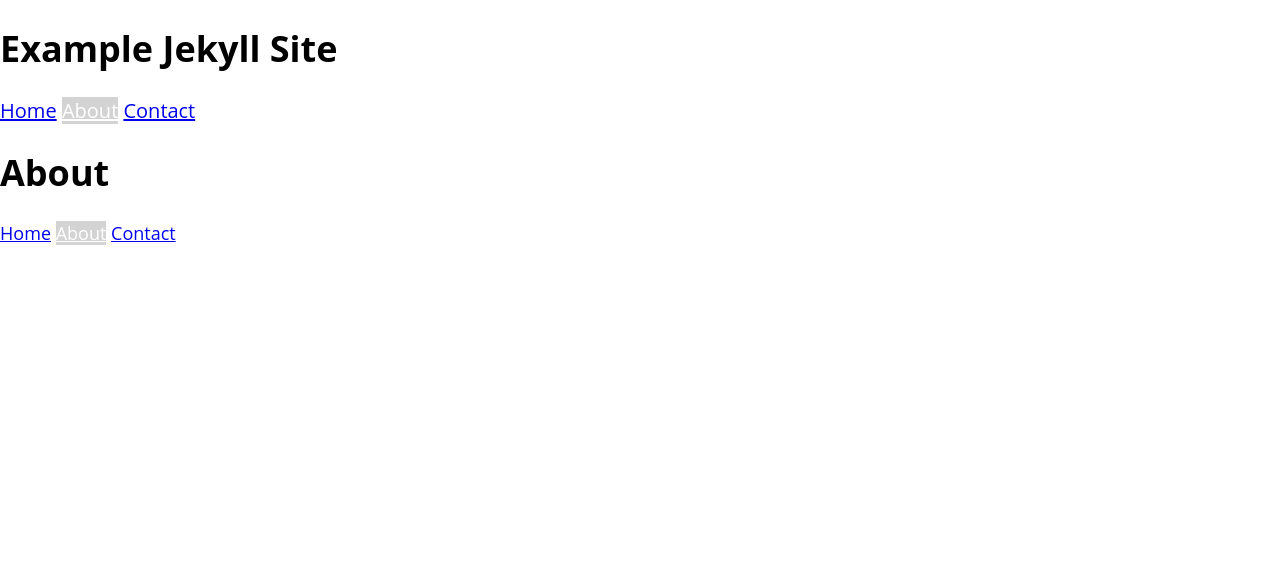
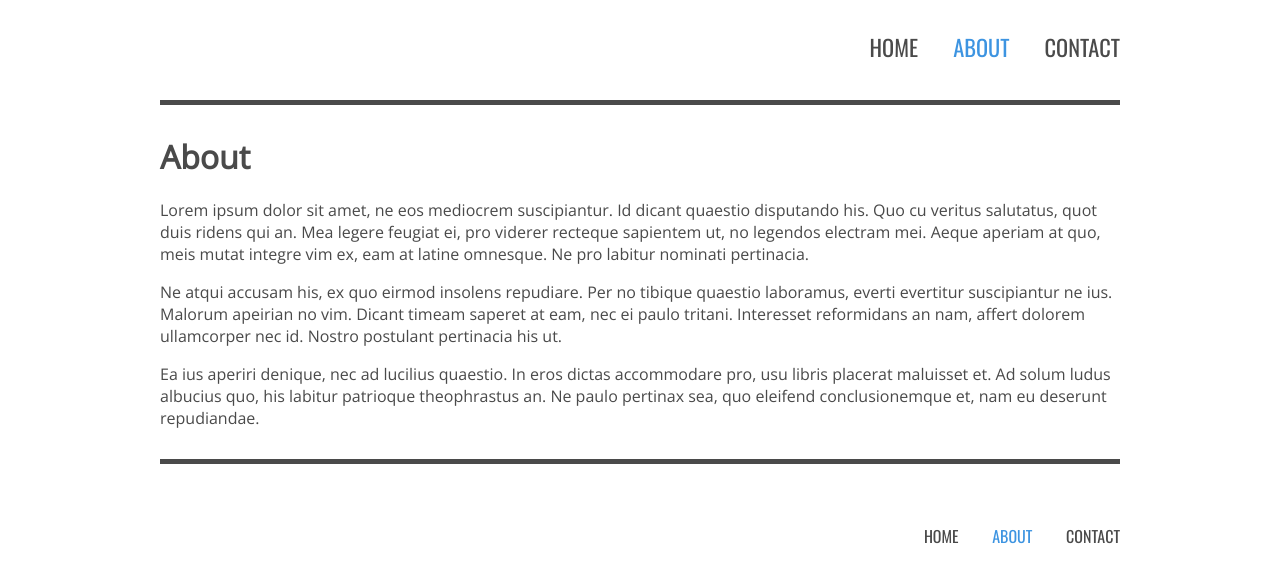
Before and after one commit to uafrazier/jekyll-explorer, a Jekyll site: the page built from about.html, in a window 1280 px wide. Shown: the top 583 px of the page. Built offline with Jekyll 4.4.1, drawn with Linux system fonts in a browser that asks for light colours.

Commit message:
added styles

```diff
--- a/_layouts/default.html
+++ b/_layouts/default.html
@@ -19,7 +19,6 @@
 <body>
 
   <header>
-    <h1>Example Jekyll Site</h1>
     {% include nav.html navclass='nav-top' %}
   </header>
 
--- a/about.html
+++ b/about.html
@@ -3,3 +3,9 @@ layout: default
 ---
 
 <h1>About</h1>
+
+<p>Lorem ipsum dolor sit amet, ne eos mediocrem suscipiantur. Id dicant quaestio disputando his. Quo cu veritus salutatus, quot duis ridens qui an. Mea legere feugiat ei, pro viderer recteque sapientem ut, no legendos electram mei. Aeque aperiam at quo, meis mutat integre vim ex, eam at latine omnesque. Ne pro labitur nominati pertinacia.</p>
+
+<p>Ne atqui accusam his, ex quo eirmod insolens repudiare. Per no tibique quaestio laboramus, everti evertitur suscipiantur ne ius. Malorum apeirian no vim. Dicant timeam saperet at eam, nec ei paulo tritani. Interesset reformidans an nam, affert dolorem ullamcorper nec id. Nostro postulant pertinacia his ut.</p>
+
+<p>Ea ius aperiri denique, nec ad lucilius quaestio. In eros dictas accommodare pro, usu libris placerat maluisset et. Ad solum ludus albucius quo, his labitur patrioque theophrastus an. Ne paulo pertinax sea, quo eleifend conclusionemque et, nam eu deserunt repudiandae.</p>
--- a/css/common.css
+++ b/css/common.css
@@ -1,14 +1,41 @@
+@import url(http://fonts.googleapis.com/css?family=Oswald:700,400);
+@import url(http://fonts.googleapis.com/css?family=Open+Sans);
+
 body {
-	font-family: 'Open Sans', sans-serif;
-	font-kerning: auto;
-	font-size: 18px;
-	margin:0;
-	padding:0;
+	background-color: #fff;
+	color: #4A4A4A;
+	font-family: 'Open Sans', arial, sans-serif;
+	width: 960px;
+	margin: 0px auto 0px auto;
 }
 
-.active {
-  background: #d3d3d3;
-  color: #fff;
+/*a {
+  text-decoration: none;
+  color: #4A4A4A;
+}*/
+
+a:visited {
+  text-decoration: none;
+}
+
+header {
+  display: block;
+  height: 100px;
+  border-bottom: 5px solid #4A4A4A;
+	margin-bottom: 30px;
+}
+
+footer {
+  border-top: 5px solid #4A4A4A;
+  margin-top: 30px;
+  margin-bottom: 30px;
+  padding: 30px 0 30px 0;
+}
+
+ul {
+  margin: 0;
+  padding: 0;
+  list-style-type: none;
 }
 
 .nav {
@@ -22,9 +49,30 @@ body {
 }
 
 .nav-top {
-  font-size: 1.25rem;
+  font-family: oswald, arial, sans-serif;
+  float: right;
+  width: 600px;
+  padding-top: 30px;
+  font-size: 1.4em;
+  text-align: right;
+  text-transform: uppercase;
+}
+
+.nav a {
+	padding-left: 30px;
+  text-decoration: none;
+  color: #4A4A4A;
+}
+
+.nav a:hover, a.active {
+	color: #3D94E1;
 }
 
 .nav-bottom {
-
+  font-family: oswald, arial, sans-serif;
+  float: right;
+  width: 600px;
+  padding-top: 30px;
+  text-align: right;
+  text-transform: uppercase;
 }
--- a/index.html
+++ b/index.html
@@ -6,7 +6,7 @@ layout: default
 <p>Is this thing on?</p>
 <p>Let's loop through some sample posts:</p>
 <ul>
-  {% for item in site.posts %}
+  {% for item in site.posts limit:3 %}
     <li>
       <a href='{{site.baseurl}}{{item.url}}'>{{item.title}}</a>
       <p>{{item.description}}</p>
```
